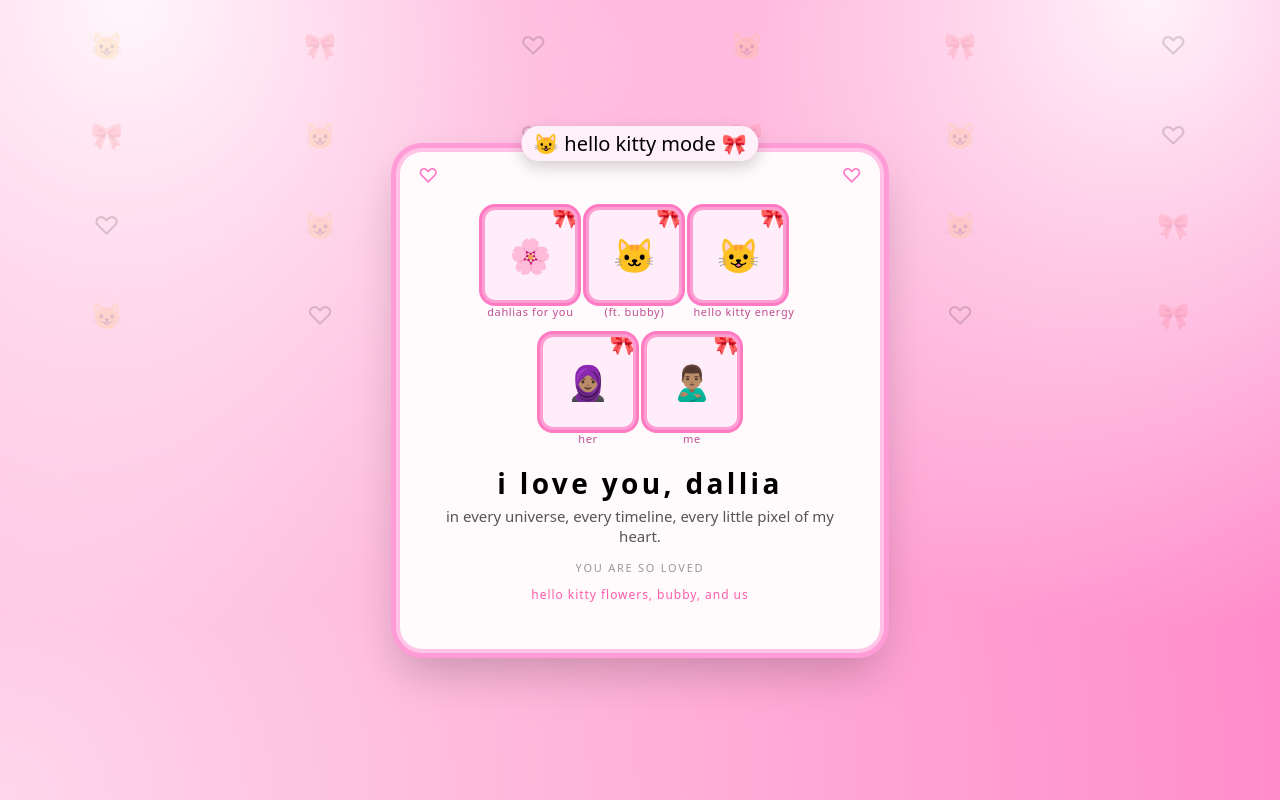
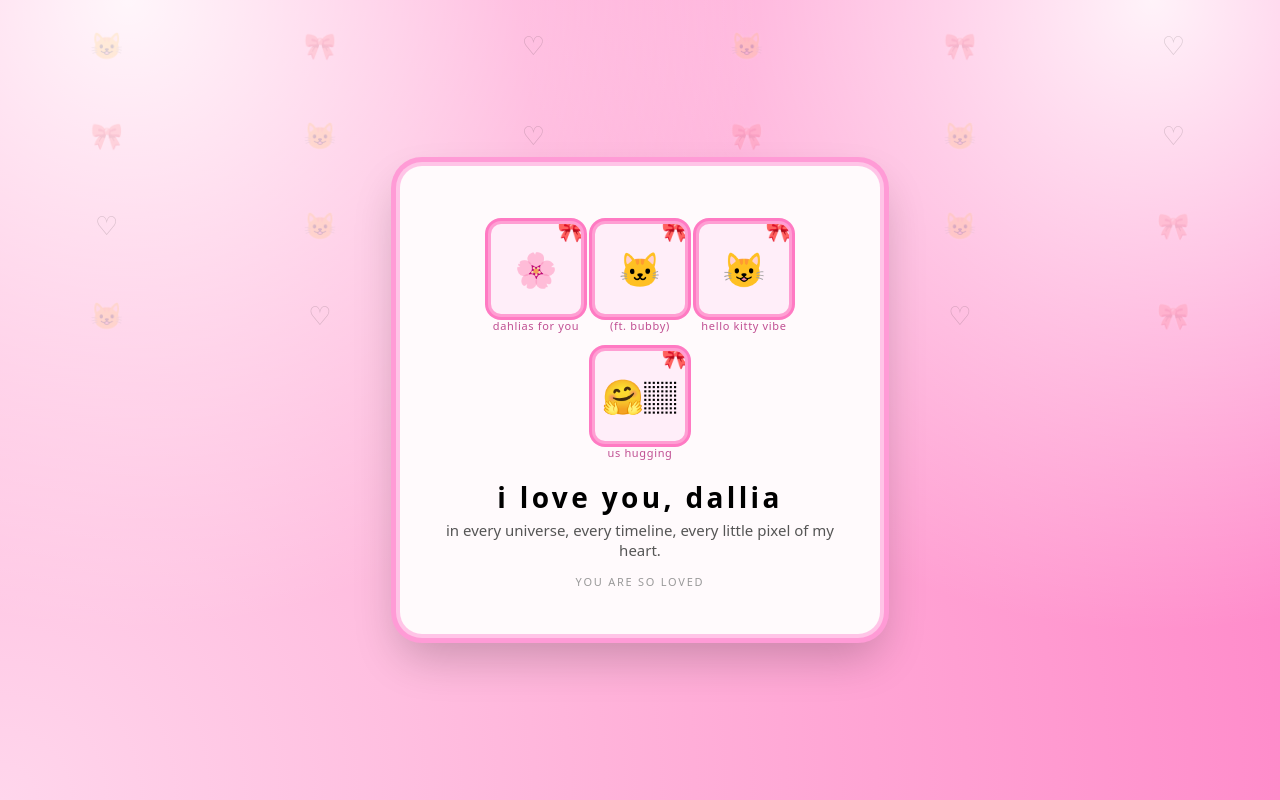
Before and after one commit to alhtersaid/alhtersaid.github.io, a plain HTML site: page index.html in a window 1280 px wide. Drawn offline with Linux system fonts and the light colour scheme.

Commit message:
Add files via upload

```diff
--- a/index.html
+++ b/index.html
@@ -8,7 +8,7 @@
     body {
       margin: 0;
       padding: 0;
-      font-family: system-ui, -apple-system, BlinkMacSystemFont, "Segoe UI", sans-serif;
+      font-family: system-ui, sans-serif;
       display: flex;
       align-items: center;
       justify-content: center;
@@ -50,17 +50,6 @@
       z-index: 1;
     }
 
-    .card::before,
-    .card::after {
-      content: "♡";
-      position: absolute;
-      font-size: 20px;
-      color: #ff76c6;
-      top: 10px;
-    }
-    .card::before { left: 18px; }
-    .card::after  { right: 18px; }
-
     .pixel-row {
       display: flex;
       gap: 14px;
@@ -68,6 +57,7 @@
       margin-bottom: 18px;
       flex-wrap: wrap;
     }
+
     .pixel-box {
       width: 90px;
       height: 90px;
@@ -84,6 +74,7 @@
       position: relative;
       overflow: hidden;
     }
+
     .pixel-box::before {
       content: "🎀";
       position: absolute;
@@ -91,10 +82,12 @@
       right: -4px;
       font-size: 22px;
     }
+
     .pixel-icon {
       font-size: 34px;
       line-height: 1;
     }
+
     .pixel-label {
       margin-top: 4px;
       font-size: 11px;
@@ -109,44 +102,19 @@
       text-transform: lowercase;
       letter-spacing: 0.12em;
     }
+
     .sub {
       margin: 4px 0 0;
       font-size: 15px;
       color: #555;
     }
+
     .tiny {
       font-size: 11px;
       color: #999;
       margin-top: 14px;
       letter-spacing: 0.16em;
       text-transform: uppercase;
-    }
-
-    .hello-kitty-tag {
-      margin-top: 10px;
-      font-size: 12px;
-      color: #ff5da8;
-      letter-spacing: 0.08em;
-      text-transform: lowercase;
-    }
-
-    .top-kitty {
-      position: absolute;
-      top: -26px;
-      left: 50%;
-      transform: translateX(-50%);
-      background: #fff0fa;
-      padding: 4px 12px;
-      border-radius: 999px;
-      font-size: 18px;
-      box-shadow: 0 6px 16px rgba(0,0,0,0.18);
-      display: inline-flex;
-      align-items: center;
-      gap: 6px;
-    }
-
-    .top-kitty span {
-      font-size: 20px;
     }
   </style>
 </head>
@@ -159,13 +127,8 @@
   </div>
 
   <div class="card">
-    <div class="top-kitty">
-      <span>😺</span>
-      <span>hello kitty mode</span>
-      <span>🎀</span>
-    </div>
 
-    <!-- first row: dahlias, cat ft. bubby, hello kitty -->
+    <!-- first row -->
     <div class="pixel-row" style="margin-top: 18px;">
       <div>
         <div class="pixel-box">
@@ -185,31 +148,23 @@
         <div class="pixel-box">
           <span class="pixel-icon">😺</span>
         </div>
-        <div class="pixel-label">hello kitty energy</div>
+        <div class="pixel-label">hello kitty vibe</div>
       </div>
     </div>
 
-    <!-- second row: her & you -->
+    <!-- hugging icons -->
     <div class="pixel-row">
       <div>
         <div class="pixel-box">
-          <span class="pixel-icon">🧕🏽</span>
+          <span class="pixel-icon">🤗🏽</span>
         </div>
-        <div class="pixel-label">her</div>
-      </div>
-
-      <div>
-        <div class="pixel-box">
-          <span class="pixel-icon">🙎🏽‍♂️</span>
-        </div>
-        <div class="pixel-label">me</div>
+        <div class="pixel-label">us hugging</div>
       </div>
     </div>
 
     <h1>i love you, dallia</h1>
     <p class="sub">in every universe, every timeline, every little pixel of my heart.</p>
     <p class="tiny">you are so loved</p>
-    <p class="hello-kitty-tag">hello kitty flowers, bubby, and us</p>
   </div>
 </body>
 </html>
```
